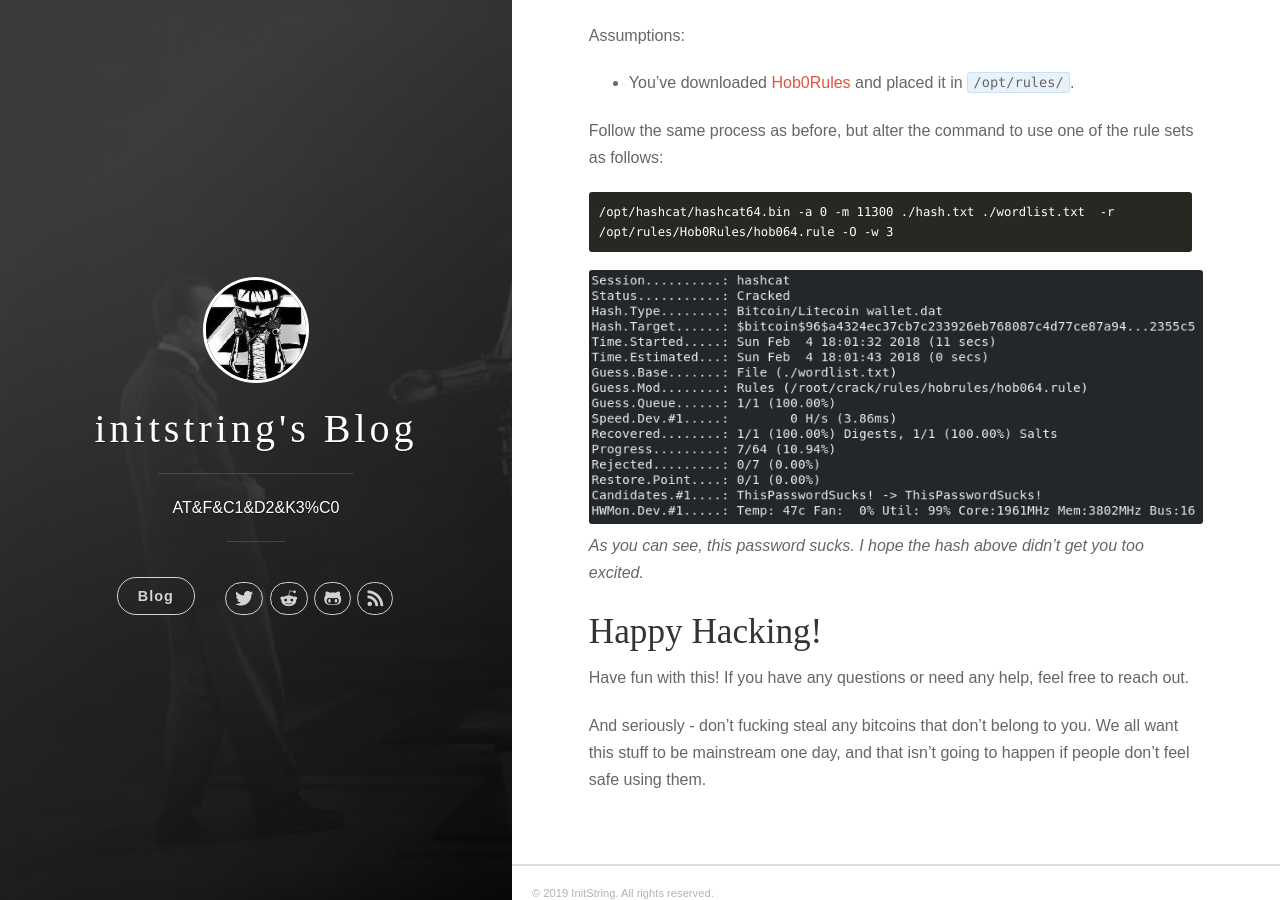
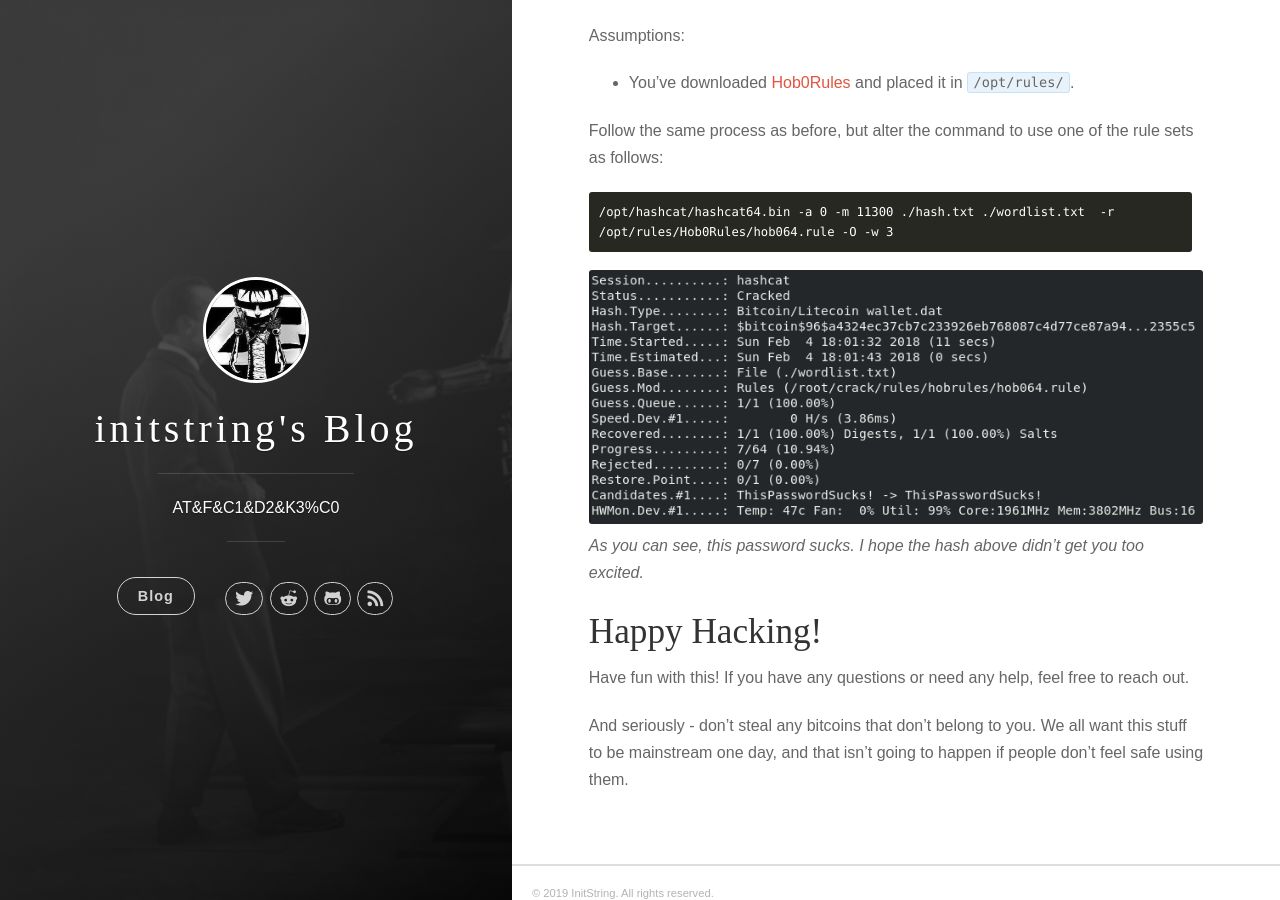
Before and after one commit to hackdou/initblog.com, a Jekyll site: the page built from _posts/2018-02-05-bitcoin2-cracking-wallets.markdown, in a window 1280 px wide and 900 px high, scrolled down 3644 px. Built offline with Jekyll 4.4.1, drawn with Linux system fonts in a browser that asks for light colours; some of the changed text lies outside the part shown.

Commit message:
word changes

```diff
--- a/_posts/2018-02-05-bitcoin2-cracking-wallets.markdown
+++ b/_posts/2018-02-05-bitcoin2-cracking-wallets.markdown
@@ -99,4 +99,4 @@ Follow the same process as before, but alter the command to use one of the rule
 ## Happy Hacking!
 Have fun with this! If you have any questions or need any help, feel free to reach out.
 
-And seriously - don't fucking steal any bitcoins that don't belong to you. We all want this stuff to be mainstream one day, and that isn't going to happen if people don't feel safe using them.
+And seriously - don't steal any bitcoins that don't belong to you. We all want this stuff to be mainstream one day, and that isn't going to happen if people don't feel safe using them.
```
Also changed, not shown: other parts of _posts/2018-02-05-bitcoin2-cracking-wallets.markdown (+1 -1 lines).
